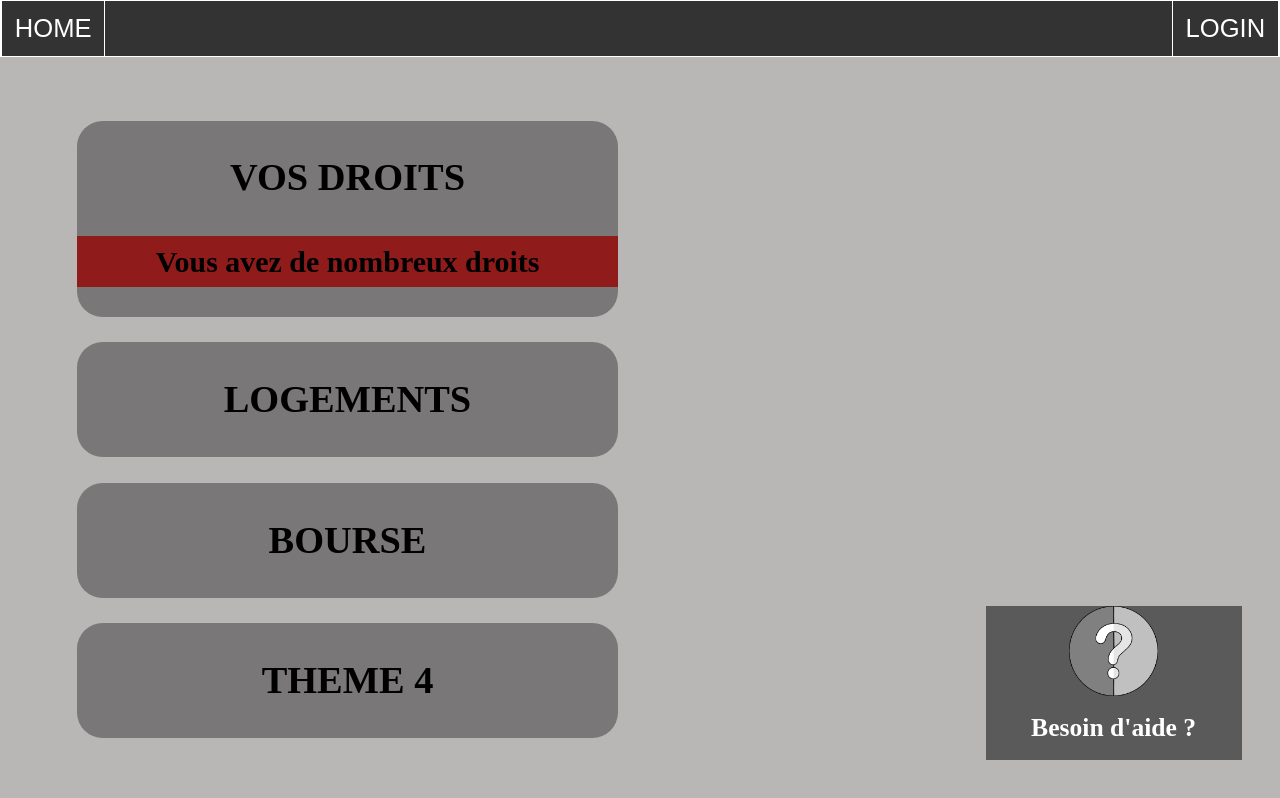
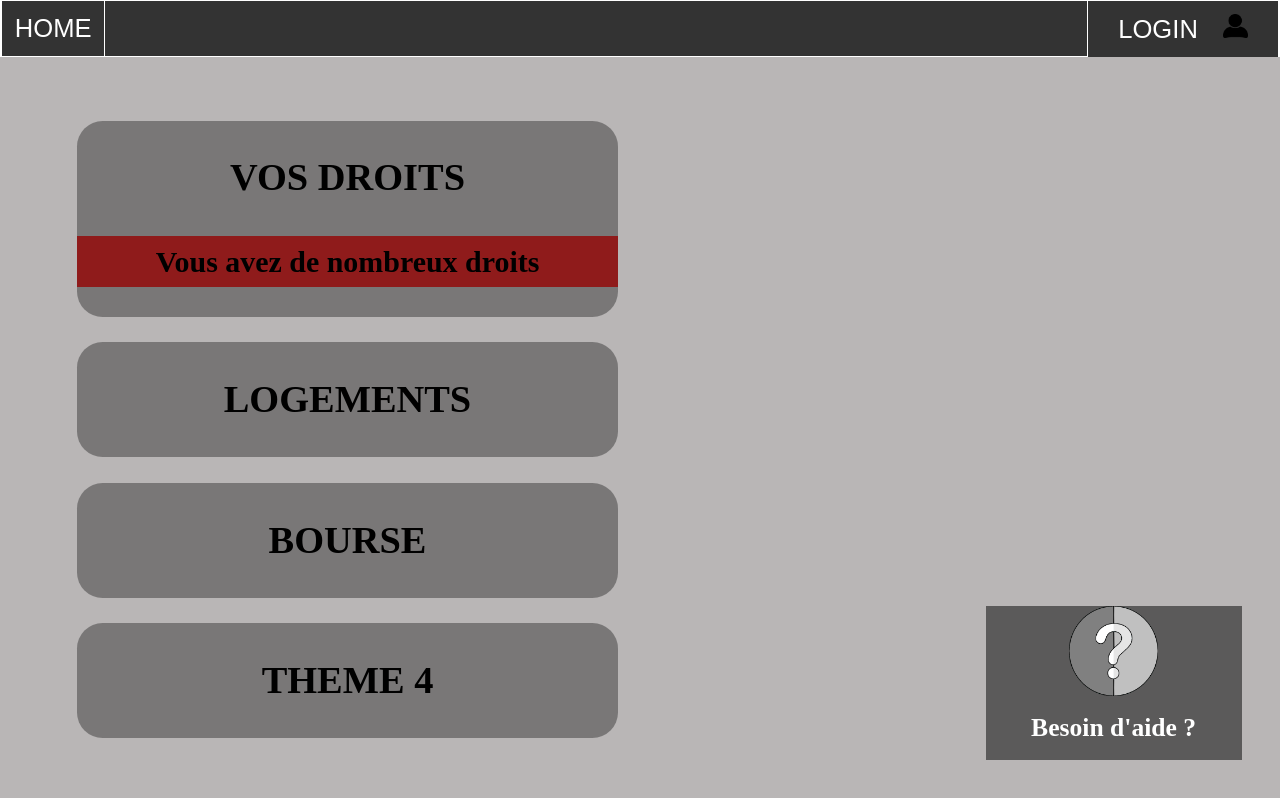
Before and after one commit to The-5-Horsemen-of-the-Acodalyspe/FrontEnd, a plain HTML site: page static/index.html in a window 1280 px wide. Drawn offline with Linux system fonts and the light colour scheme.

Commit message:
add img login

```diff
--- a/static/assets/css/main.css
+++ b/static/assets/css/main.css
@@ -23,6 +23,12 @@ a{
 
 #pkfire{
     float: right;
+    width: 15%;
+}
+
+#pkfire>img{
+    width: 15%;
+    margin-left: 2vw;
 }
 
 button{
--- a/static/index.html
+++ b/static/index.html
@@ -15,7 +15,7 @@
 
     <div class="ness">
         <button>HOME</button>
-        <button id="pkfire">LOGIN</button>
+        <button id="pkfire">LOGIN<img src="assets/images/avatar.png" alt></button>
     </div>
 
     <div class="ganon">
```
Also changed, not shown: static/assets/images/avatar.png (added).
